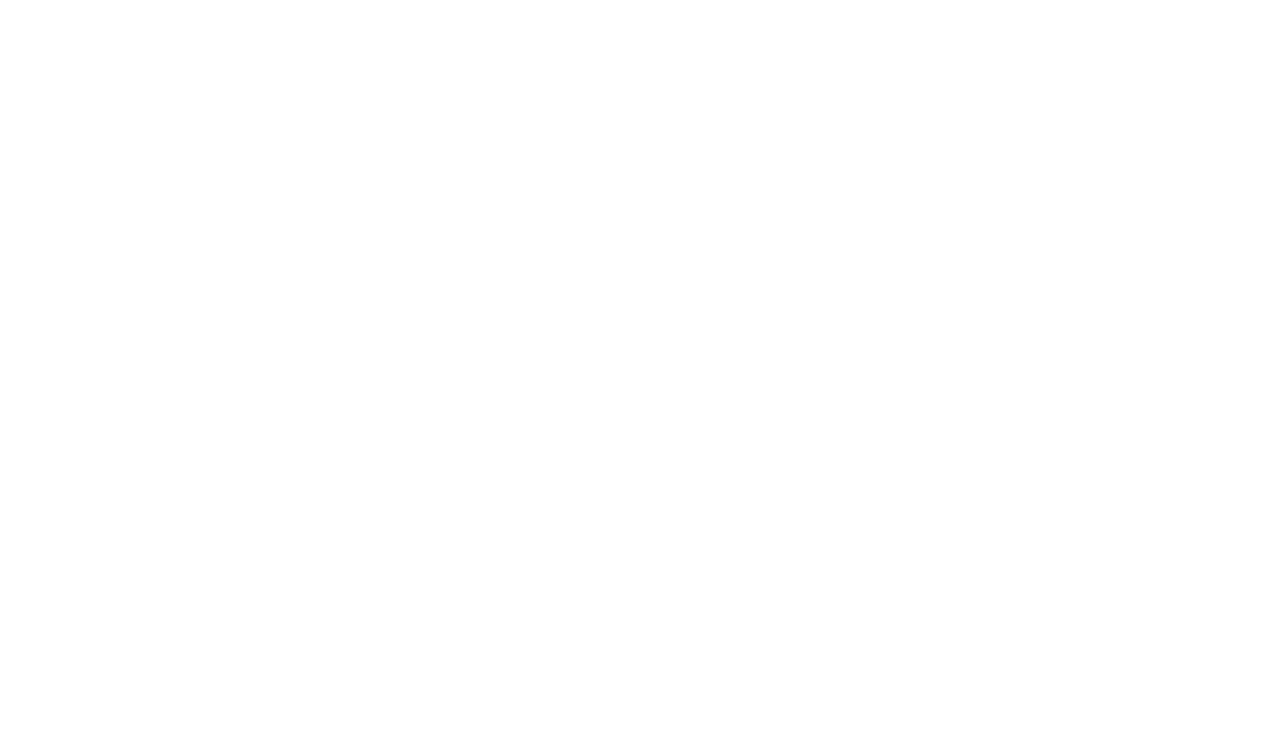
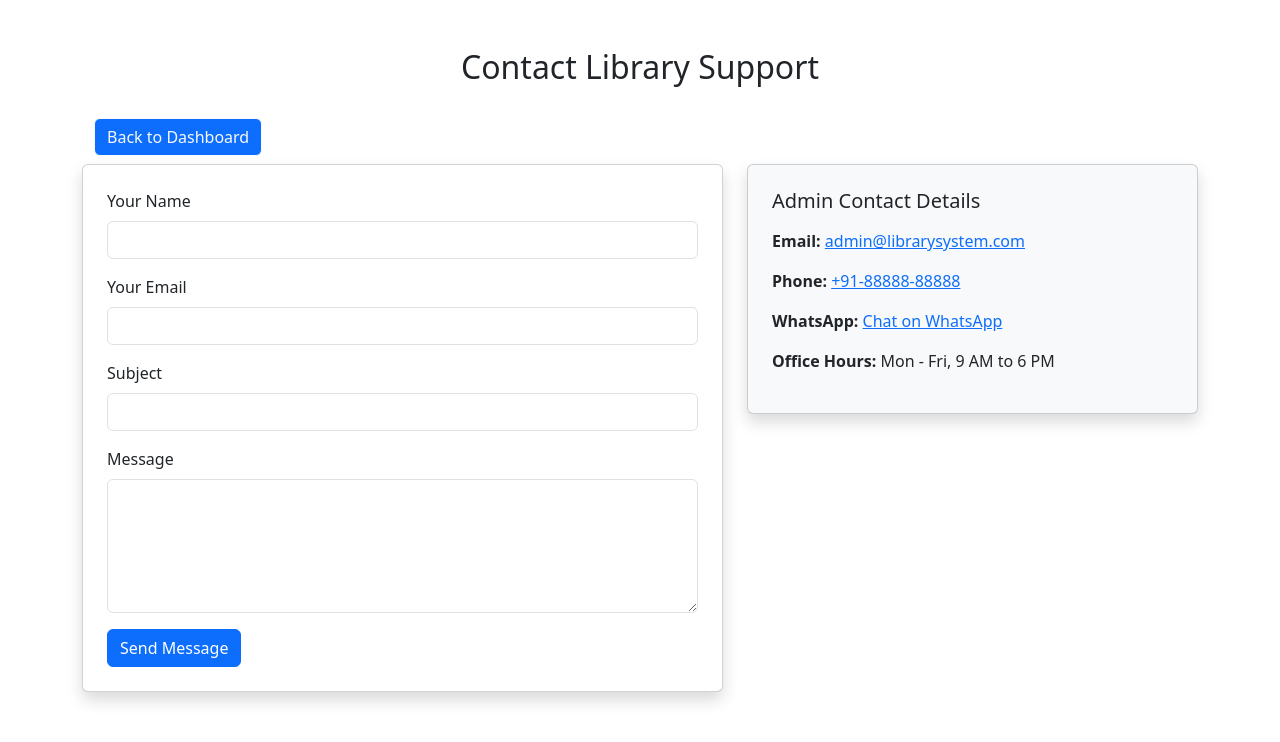
Before and after one commit to Akshaykk12/library-project, a Spring Boot app: page /web-pages/html/user/userContact.html in a window 1280 px wide. Before the commit the part shown is empty. Shown: the top 742 px of the page. Run offline with Spring Boot 4, Linux system fonts and the light colour scheme; some of the project's set-up classes (security, data sources, template engines, error pages and the like) are left out, and stand-ins take their place.

Commit message:
Update userContact.html

```diff
--- a/library-project/src/main/resources/static/web-pages/html/user/userContact.html
+++ b/library-project/src/main/resources/static/web-pages/html/user/userContact.html
@@ -1,10 +1,73 @@
 <!DOCTYPE html>
-<html>
+<html lang="en">
+
+
 <head>
-<meta charset="UTF-8">
-<title>Insert title here</title>
+  <meta charset="UTF-8">
+  <title>Contact Admin</title>
+  <link href="https://cdn.jsdelivr.net/npm/bootstrap@5.3.0/dist/css/bootstrap.min.css" rel="stylesheet">
 </head>
-<body>
+<body class="container mt-5">
+
+  <h2 class="mb-4 text-center">Contact Library Support</h2>
+  <nav class="navbar navbar-dark bg-white">
+    <div class="container-fluid">
+      <!-- <a class="navbar-brand" href="#"><i class="bi bi-book"></i> Library</a> -->
+      <a href="User.html" class="btn btn-outline-light bg-primary">Back to Dashboard</a>
+    </div>
+  </nav>
+  <div class="row">
+    <!-- Contact Form -->
+    <div class="col-md-7">
+      <div class="card shadow p-4">
+        <form id="contactForm">
+          <div class="mb-3">
+            <label for="name" class="form-label">Your Name</label>
+            <input type="text" class="form-control" id="name" required>
+          </div>
+
+          <div class="mb-3">
+            <label for="email" class="form-label">Your Email</label>
+            <input type="email" class="form-control" id="email" required>
+          </div>
+
+          <div class="mb-3">
+            <label for="subject" class="form-label">Subject</label>
+            <input type="text" class="form-control" id="subject" required>
+          </div>
+
+          <div class="mb-3">
+            <label for="message" class="form-label">Message</label>
+            <textarea class="form-control" id="message" rows="5" required></textarea>
+          </div>
+
+          <button type="submit" class="btn btn-primary">Send Message</button>
+        </form>
+
+        <div id="responseMsg" class="alert alert-success mt-3 d-none">Message sent! We'll get back to you shortly.</div>
+      </div>
+    </div>
+
+    <!-- Contact Info -->
+    <div class="col-md-5">
+      <div class="card p-4 shadow bg-light">
+        <h5 class="mb-3">Admin Contact Details</h5>
+        <p><strong>Email:</strong> <a href="mailto:admin@librarysystem.com">admin@librarysystem.com</a></p>
+        <p><strong>Phone:</strong> <a href="tel:+918888888888">+91-88888-88888</a></p>
+        <p><strong>WhatsApp:</strong> <a href="https://wa.me/918888888888" target="_blank">Chat on WhatsApp</a></p>
+        <p><strong>Office Hours:</strong> Mon - Fri, 9 AM to 6 PM</p>
+      </div>
+    </div>
+  </div>
+
+  <script>
+    document.getElementById("contactForm").addEventListener("submit", function(e) {
+      e.preventDefault();
+      // You can later integrate with EmailJS or backend mail API
+      document.getElementById("responseMsg").classList.remove("d-none");
+      this.reset();
+    });
+  </script>
 
 </body>
 </html>
```
